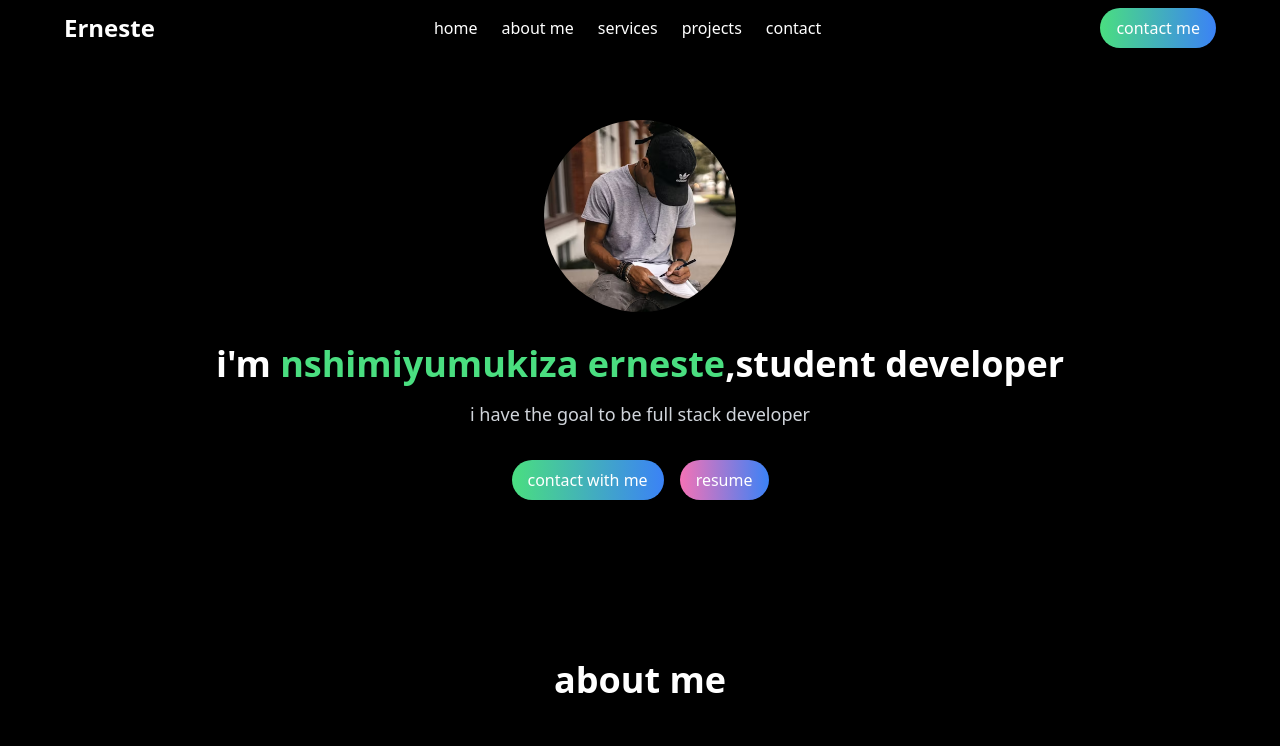
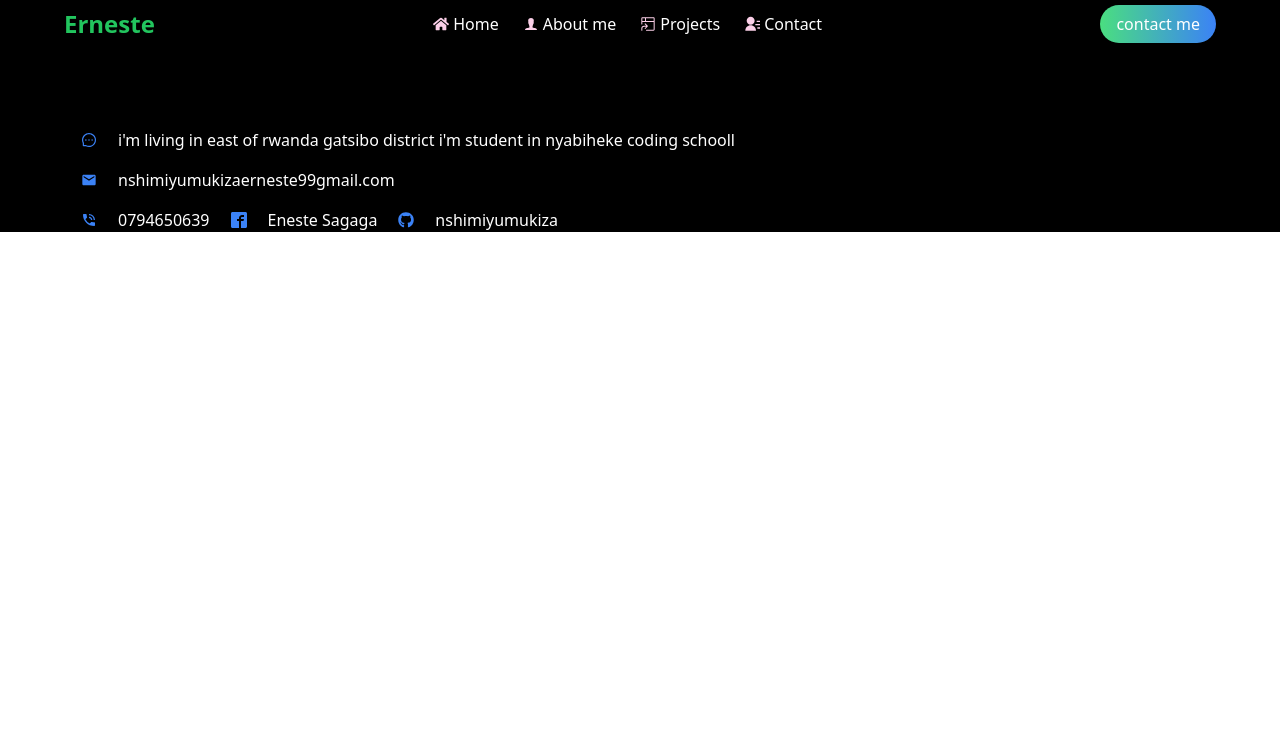
Before and after one commit to nshimiyumukiza/portfolio, a React (Vite) app: page /contact in a window 1280 px wide. Shown: the top 746 px of the page. Built offline with nearby package versions, Linux system fonts and the light colour scheme.

Commit message:
add-react-router

```diff
--- a/package.json
+++ b/package.json
@@ -12,7 +12,8 @@
   "dependencies": {
     "react": "^18.3.1",
     "react-dom": "^18.3.1",
-    "react-icons": "^5.4.0"
+    "react-icons": "^5.4.0",
+    "react-router": "^7.0.2"
   },
   "devDependencies": {
     "@eslint/js": "^9.13.0",
--- a/src/App.jsx
+++ b/src/App.jsx
@@ -1,16 +1,23 @@
+import { BrowserRouter,Routes,Route } from "react-router";
 import About from "./Components/About"
 import Hero from "./Components/Hero"
 import Navbar from "./Components/Navbar"
 import Footer from "./Components/Footer"
+import Contact from "./Components/Contact";
 
 const App = () => {
   return (
     <div>
-      <Navbar />
-      <Hero />
-      <About />
-      <hr/>
-      <Footer />
+   <BrowserRouter >
+<Routes>
+<Route element = {<Navbar />}>
+<Route path="/"element={<Hero />}/>
+  <Route path="/about"element ={<About />}/>
+  <Route path="/contact"element ={<Footer />}/>
+  <Route path="/contacts"element ={<Contact />}/>
+</Route>
+</Routes>
+   </BrowserRouter>
     </div>
   )
 }
--- /dev/null
+++ b/src/Components/Contact.jsx
@@ -0,0 +1,20 @@
+import React from 'react'
+const Contact = () => {
+  return (
+    <div className='bg-sky-900 text-white '>
+      <div className='flex flex-col justify-center pt-12'>
+        <h1 className='text-3xl text-center font-bold p-8'>Contact with me</h1>
+        <div className='p-8 w-[300px] h-[450]px border items-center flex justify-center'>
+            <form className='space-y-4 '>
+        <input className='border outline-none text-black font-bold p-4' type="text"placeholder='Enter Name' /><br />
+        <input className='border outline-none text-black font-bold p-4' type="text" placeholder='Enter Email'/><br />
+        <textarea className='border outline-none text-black font-bold p-4' name="" id=""placeholder='type message'></textarea><br />
+        <button className='p-2 bg-blue-600'>Send</button>
+            </form>
+        </div>
+      </div>
+    </div>
+  )
+}
+
+export default Contact
--- a/src/Components/Footer.jsx
+++ b/src/Components/Footer.jsx
@@ -2,11 +2,13 @@ import React from 'react'
 import { AiOutlineMessage } from "react-icons/ai";
 import { MdEmail } from "react-icons/md";
 import { MdPhoneInTalk } from "react-icons/md";
+import { ImFacebook2 } from "react-icons/im";
+import { FaGithub } from "react-icons/fa";
 
 const Footer = () => {
   return (
-    <div className="bg-black text-white px-8 pt-8">
-      <div  className="py-2 flex flex-col text-center px-8 md:justify-between items-center pb-10 ">
+    <div className="bg-black text-white pt-8">
+      <div  className="pt-12 pb-18 space-y-4">
         <div className='flex gap-1 items-center'>
         <AiOutlineMessage className='text-blue-500  w-[50px]' />
          <p>i'm living in east of rwanda gatsibo district
@@ -19,9 +21,19 @@ const Footer = () => {
              <div className='flex gap-1 items-center'>
              <MdPhoneInTalk  className='text-blue-500  w-[50px]'/>
              <p>0794650639</p>
+             <div className='flex gap-1 items-center'>
+             <ImFacebook2  className='text-blue-500  w-[50px]'/>
+             <h1>Eneste Sagaga</h1>
              </div>
+             <div className='flex gap-1 items-center'>
+             <FaGithub  className='text-blue-500  w-[50px]'/>
+             <h1>nshimiyumukiza</h1>
+             </div>
+             </div>
+
       </div>
     </div>
+
   )
 }
 
--- a/src/Components/Hero.jsx
+++ b/src/Components/Hero.jsx
@@ -1,5 +1,5 @@
 import React from 'react'
-
+import { Link, Outlet } from 'react-router'
 const Hero = () => {
   return (
     <div className='bg-black text-white py-16 text-center px-12'>
@@ -16,9 +16,10 @@ const Hero = () => {
        i have the goal to be full stack developer
       </p>
       <div className=' mt-8 space-x-4'>
-        <button className='bg-gradient-to-r from-green-400 to-blue-500 text-white hidden md:inline px-4 py-2 rounded-full'>contact with me</button>
+        <Link to ="/contacts"className='bg-gradient-to-r from-green-400 to-blue-500 text-white hidden md:inline px-4 py-2 rounded-full'>contact with me</Link>
         <button className='bg-gradient-to-r  from-pink-400 to-blue-500 text-white hidden md:inline px-4 py-2 rounded-full'>resume</button>
       </div>
+      <Outlet/>
     </div>
   )
 }
--- a/src/Components/Navbar.jsx
+++ b/src/Components/Navbar.jsx
@@ -1,22 +1,57 @@
-
-
+import { Link, Outlet } from "react-router";
+import { FaHome } from "react-icons/fa";
+import { IoIosPerson } from "react-icons/io";
+import { GoProjectSymlink } from "react-icons/go";
+import { RiContactsFill } from "react-icons/ri";
 const Navbar = () => {
   return (
     <nav className="bg-black text-white px-8 md:px-16">
-     <div className="py-2 flex justify-center md:justify-between items-center">
-        <div className="text-2xl font-bold hidden md:inline">Erneste</div>
-        <div className="space-x-6">
-            <a href=""className="hover:text-gray-400">home</a>
-            <a href=""className="hover:text-gray-400">about me</a>
-            <a href=""className="hover:text-gray-400">services</a>
-            <a href=""className="hover:text-gray-400">projects</a>
-            <a href=""className="hover:text-gray-400">contact</a>
+      <div className="py-2 flex justify-center md:justify-between items-center">
+        <Link
+          to="/"
+          className="text-2xl font-bold hidden md:inline text-green-500"
+        >
+          Erneste
+        </Link>
+        <div className="space-x-6 flex">
+          <div className="flex gap-1 items-center">
+            <FaHome className="text-pink-200"/>
+            <Link to="/" className="hover:text-blue-400">
+              Home
+            </Link>
+          </div>
+          <div className="flex gap-1 items-center">
+            <IoIosPerson className="text-pink-200"/>
+            <Link to="about" className="hover:text-blue-400">
+              About me
+            </Link>
+          </div>
+          <div className="flex gap-1 items-center">
+            <GoProjectSymlink className="text-pink-200"/>
+            <Link to="project" className="hover:text-blue-400">
+              Projects
+            </Link>
+          </div>
+          <div className="flex gap-1 items-center">
+            <RiContactsFill className="text-pink-200"/>
+            <Link to="contact" className="hover:text-blue-400">
+              Contact
+            </Link>
+          </div>
         </div>
-        <button className="bg-gradient-to-r from-green-400 to-blue-500 text-white hidden md:inline
-        px-4 py-2 rounded-full">contact me</button>
+        <div>
+          <Link
+            to="/contacts"
+            className="bg-gradient-to-r from-green-400 to-blue-500 text-white hidden md:inline
+        px-4 py-2 rounded-full"
+          >
+            contact me
+          </Link>
         </div>
+      </div>
+      <Outlet />
     </nav>
-  )
-}
+  );
+};
 
-export default Navbar
+export default Navbar;
```
Also changed, not shown: 1 other file (tests, documents, lock files or other folders).
